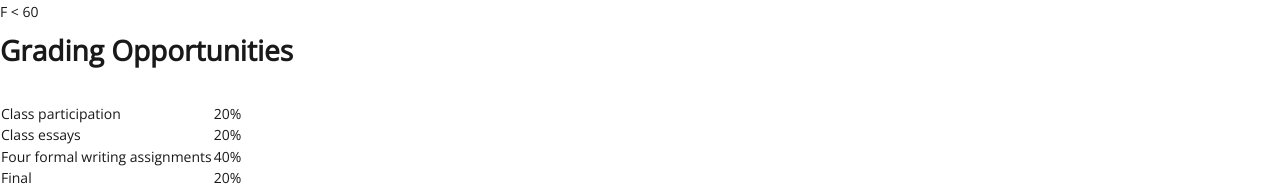
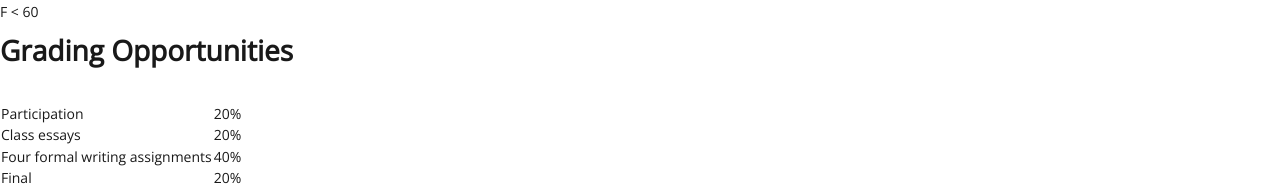
Before and after one commit to EMBrewer/dat150, a Jekyll site: the page built from _posts/2021-09-28-Syllabus.md, in a window 1280 px wide. Shown: the part 1200-1386 px from the top of the page. Built offline with Jekyll 4.4.1, drawn with Linux system fonts in a browser that asks for light colours; our own code applies the rules of GitHub Pages for plain Markdown files.

Commit message:
Update 2021-09-28-Syllabus.md

```diff
--- a/_posts/2021-09-28-Syllabus.md
+++ b/_posts/2021-09-28-Syllabus.md
@@ -53,7 +53,7 @@ F < 60
 
 |    |    |
 | --- | --- |
-| Class participation | 20% |
+| Participation | 20% |
 | Class essays | 20% |
 | Four formal writing assignments | 40% |
 | Final | 20% |
```
